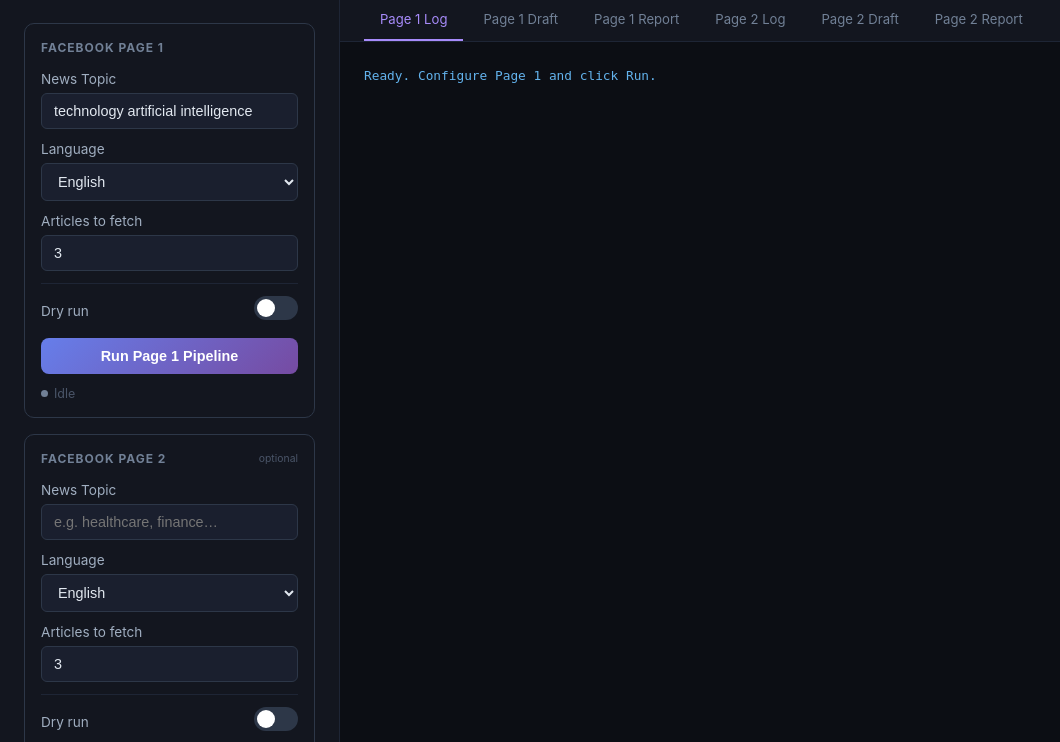
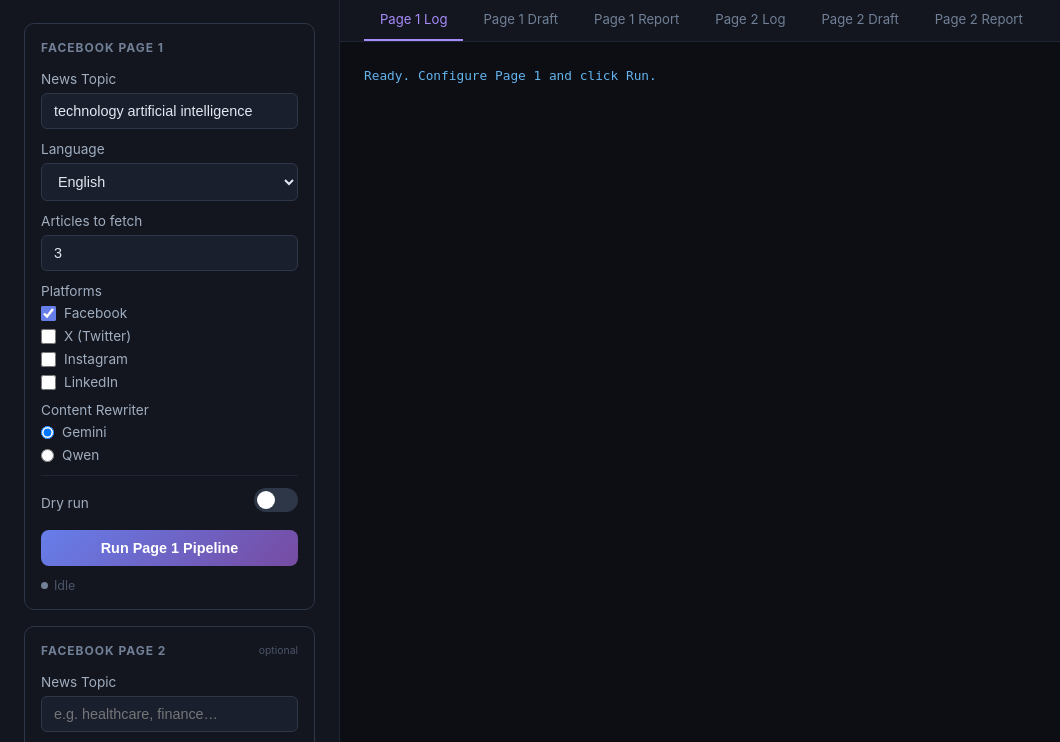
Before and after one commit to fathtus/ContentAI, a Flask app: page / in a window 1280 px wide. Shown: the part 65-807 px from the top of the page, without its empty margins (0-1060 px from the left). Run offline with Flask 3, Linux system fonts and the light colour scheme.

Commit message:
Add Qwen rewriter tool, fix Instagram posting, add rewriter selector UI
- Add RewritePostTool using Qwen2.5-7B via HuggingFace router (featherless-ai)
  for platform-optimized post rewriting as alternative to Gemini
- Add --rewriter gemini|mistral CLI flag and Gemini/Qwen radio buttons in UI
  for both Pipeline 1 and Pipeline 2
- Fix Instagram posting: accept image_path, upload to tmpfiles.org for public URL
- Fix INSTAGRAM_ACCESS_TOKEN: use dedicated env var instead of FACEBOOK_PAGE_TOKEN
- Improve Instagram error reporting with full API error details
- Switch LLM to gemini/gemini-2.5-flash

Co-Authored-By: Claude Sonnet 4.6 <noreply@anthropic.com>

```diff
--- a/server.py
+++ b/server.py
@@ -61,24 +61,22 @@ def run_page1():
         return jsonify({"error": "Page 1 pipeline is already running."}), 409
 
     data = request.get_json()
-    topic    = data.get("topic", "technology artificial intelligence").strip() or "technology artificial intelligence"
-    language = data.get("language", "en").strip() or "en"
-    articles = int(data.get("articles", 3))
-    dry_run  = bool(data.get("dry_run", False))
+    topic     = data.get("topic", "technology artificial intelligence").strip() or "technology artificial intelligence"
+    language  = data.get("language", "en").strip() or "en"
+    articles  = int(data.get("articles", 3))
+    dry_run   = bool(data.get("dry_run", False))
+    platforms = data.get("platforms", ["facebook", "x", "instagram", "linkedin"])
+    rewriter  = data.get("rewriter", "gemini")
+    if not platforms:
+        platforms = ["facebook", "x", "instagram", "linkedin"]
 
     cmd = [
         sys.executable, str(BASE_DIR / "main.py"),
         "--topic", topic,
         "--language", language,
         "--articles", str(articles),
-        "--skip-page1",  # only page 1 crew, no page 2
-    ]
-    # Remove --skip-page1 since this IS page 1; we pass no --topic2 so page 2 is skipped naturally
-    cmd = [
-        sys.executable, str(BASE_DIR / "main.py"),
-        "--topic", topic,
-        "--language", language,
-        "--articles", str(articles),
+        "--platforms", ",".join(platforms),
+        "--rewriter", rewriter,
     ]
     if dry_run:
         cmd.append("--dry-run")
@@ -97,6 +95,7 @@ def run_page2():
     language2 = data.get("language2", "en").strip() or "en"
     articles2 = int(data.get("articles2", 3))
     dry_run   = bool(data.get("dry_run", False))
+    rewriter  = data.get("rewriter", "gemini")
 
     if not topic2:
         return jsonify({"error": "Page 2 topic is required."}), 400
@@ -108,6 +107,7 @@ def run_page2():
         "--language2", language2,
         "--articles2", str(articles2),
         "--skip-page1",
+        "--rewriter", rewriter,
     ]
     if dry_run:
         cmd.append("--dry-run")
--- a/templates/index.html
+++ b/templates/index.html
@@ -240,6 +240,29 @@
       border-top: 1px solid #1e2535;
       padding-top: 12px;
     }
+
+    .platform-checks {
+      display: flex;
+      flex-direction: column;
+      gap: 7px;
+      margin-top: 2px;
+    }
+    .check-item {
+      display: flex;
+      align-items: center;
+      gap: 8px;
+      font-size: 0.85rem;
+      color: #a0aec0;
+      cursor: pointer;
+      margin: 0;
+    }
+    .check-item input[type="checkbox"] {
+      width: 15px;
+      height: 15px;
+      accent-color: #667eea;
+      cursor: pointer;
+      flex-shrink: 0;
+    }
   </style>
 </head>
 <body>
@@ -277,6 +300,22 @@
       <div>
         <label for="articles">Articles to fetch</label>
         <input type="number" id="articles" value="3" min="1" max="5" />
+      </div>
+      <div>
+        <label>Platforms</label>
+        <div class="platform-checks">
+          <label class="check-item"><input type="checkbox" name="platform1" value="facebook" checked /> Facebook</label>
+          <label class="check-item"><input type="checkbox" name="platform1" value="x" /> X (Twitter)</label>
+          <label class="check-item"><input type="checkbox" name="platform1" value="instagram" /> Instagram</label>
+          <label class="check-item"><input type="checkbox" name="platform1" value="linkedin" /> LinkedIn</label>
+        </div>
+      </div>
+      <div>
+        <label>Content Rewriter</label>
+        <div class="platform-checks">
+          <label class="check-item"><input type="radio" name="rewriter1" value="gemini" checked /> Gemini</label>
+          <label class="check-item"><input type="radio" name="rewriter1" value="mistral" /> Qwen</label>
+        </div>
       </div>
       <div class="dry-run-row">
         <div class="toggle-row">
@@ -322,6 +361,13 @@
       <div>
         <label for="articles2">Articles to fetch</label>
         <input type="number" id="articles2" value="3" min="1" max="5" />
+      </div>
+      <div>
+        <label>Content Rewriter</label>
+        <div class="platform-checks">
+          <label class="check-item"><input type="radio" name="rewriter2" value="gemini" checked /> Gemini</label>
+          <label class="check-item"><input type="radio" name="rewriter2" value="mistral" /> Qwen</label>
+        </div>
       </div>
       <div class="dry-run-row">
         <div class="toggle-row">
@@ -476,10 +522,17 @@
   }
 
   async function runPage1() {
-    const topic    = document.getElementById("topic").value.trim();
-    const language = document.getElementById("language").value;
-    const articles = parseInt(document.getElementById("articles").value) || 3;
-    const dry_run  = document.getElementById("dryRun1").checked;
+    const topic     = document.getElementById("topic").value.trim();
+    const language  = document.getElementById("language").value;
+    const articles  = parseInt(document.getElementById("articles").value) || 3;
+    const dry_run   = document.getElementById("dryRun1").checked;
+    const platforms = [...document.querySelectorAll('input[name="platform1"]:checked')].map(cb => cb.value);
+    const rewriter  = document.querySelector('input[name="rewriter1"]:checked').value;
+
+    if (platforms.length === 0) {
+      alert("Please select at least one platform.");
+      return;
+    }
 
     document.getElementById("log1Output").innerHTML = "";
     setRunning(1, true);
@@ -491,7 +544,7 @@
     const res = await fetch("/run/page1", {
       method: "POST",
       headers: { "Content-Type": "application/json" },
-      body: JSON.stringify({ topic, language, articles, dry_run }),
+      body: JSON.stringify({ topic, language, articles, dry_run, platforms, rewriter }),
     });
     if (!res.ok) {
       const err = await res.json();
@@ -509,6 +562,7 @@
     const language2 = document.getElementById("language2").value;
     const articles2 = parseInt(document.getElementById("articles2").value) || 3;
     const dry_run   = document.getElementById("dryRun2").checked;
+    const rewriter  = document.querySelector('input[name="rewriter2"]:checked').value;
 
     if (!topic2) {
       alert("Please enter a topic for Page 2.");
@@ -525,7 +579,7 @@
     const res = await fetch("/run/page2", {
       method: "POST",
       headers: { "Content-Type": "application/json" },
-      body: JSON.stringify({ topic2, language2, articles2, dry_run }),
+      body: JSON.stringify({ topic2, language2, articles2, dry_run, rewriter }),
     });
     if (!res.ok) {
       const err = await res.json();
--- a/tools/__init__.py
+++ b/tools/__init__.py
@@ -1,5 +1,6 @@
 from .newsdata_tool import NewsDataTool
 from .image_gen_tool import GenerateImageTool, GenerateProfessionalImageTool
+from .rewrite_tool import RewritePostTool
 from .social_media_tools import (
     PostToXTool,
     PostToFacebookTool,
@@ -12,6 +13,7 @@ __all__ = [
     "NewsDataTool",
     "GenerateImageTool",
     "GenerateProfessionalImageTool",
+    "RewritePostTool",
     "PostToXTool",
     "PostToFacebookTool",
     "PostToFacebookPage2Tool",
```
Also changed, not shown: main.py (+55 -19 lines), tools/rewrite_tool.py (added, +79 -0 lines), tools/social_media_tools.py (+31 -9 lines).
